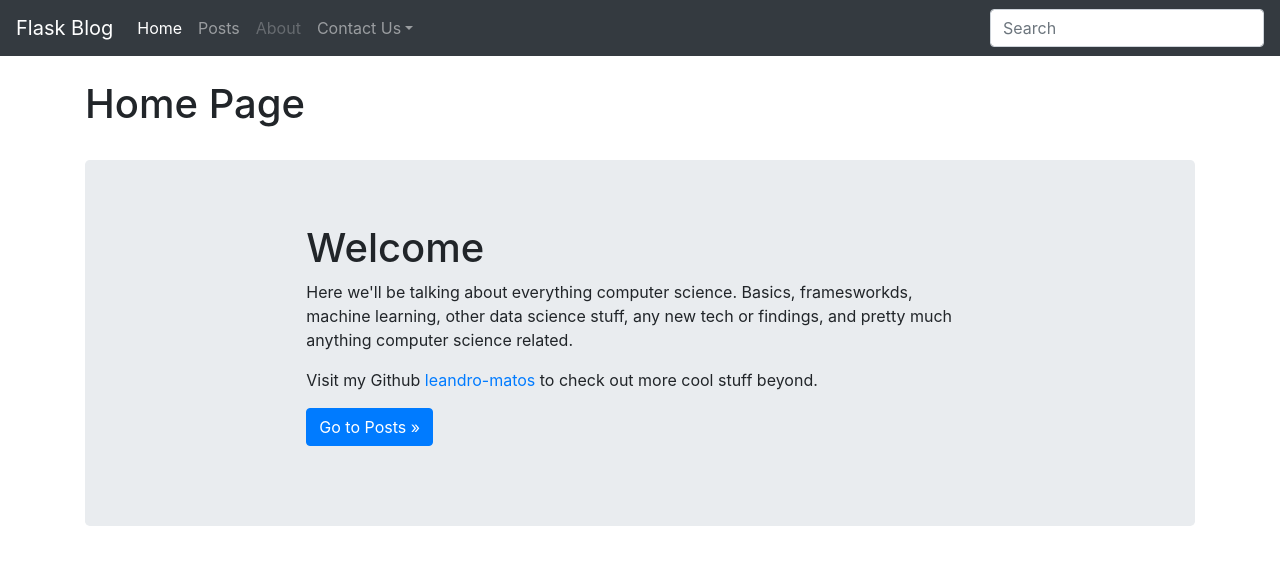
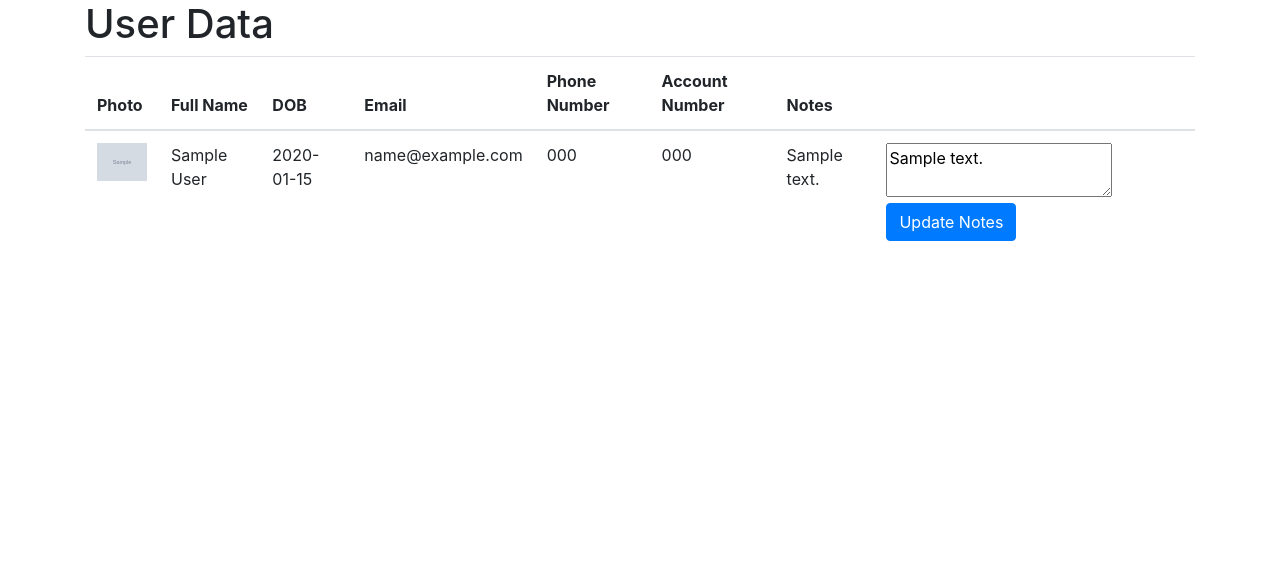
Before and after one commit to mcutler81/flask-simple-postgres, a Flask app: page / in a window 1280 px wide. Shown: the top 565 px of the page. Run offline with Flask 3, Linux system fonts and the light colour scheme; tables that the repository leaves empty hold one stand-in row (values such as "Sample post"); grey boxes marked "Sample" are stand-in pictures; some libraries are stand-ins or nearby versions.

Commit message:
Update index.html

```diff
--- a/templates/index.html
+++ b/templates/index.html
@@ -1,24 +1,46 @@
-{% extends 'base.html' %}
-
-{% block head %}
-<title>Home</title>
-{% endblock %}
-
-{% block body %}
-<br>
-<h1>Home Page</h1>
-<br>
-    <main role="main">
-        <div class="jumbotron">
-        <div class="col-sm-8 mx-auto">
-            <h1>Welcome</h1>
-            <p>Here we'll be talking about everything computer science. Basics, framesworkds, machine learning, other data science stuff, any new tech or findings, and pretty much anything computer science related.</p>
-            <p>Visit my Github <a href="https://github.com/leandro-matos" target="blank">leandro-matos</a> to check out more cool stuff beyond.</p>
-            <p>
-            <a class="btn btn-primary" href="/posts" role="button">Go to Posts &raquo;</a>
-            </p>
-        </div>
-        </div>
-    </main>
-
-{% endblock %}
+<!DOCTYPE html>
+<html>
+<head>
+    <title>User Data</title>
+    <link href="https://stackpath.bootstrapcdn.com/bootstrap/4.5.0/css/bootstrap.min.css" rel="stylesheet">
+</head>
+<body>
+    <div class="container">
+        <h1>User Data</h1>
+        <table class="table">
+            <thead>
+                <tr>
+                    <th>Photo</th>
+                    <th>Full Name</th>
+                    <th>DOB</th>
+                    <th>Email</th>
+                    <th>Phone Number</th>
+                    <th>Account Number</th>
+                    <th>Notes</th>
+                    <th></th>
+                </tr>
+            </thead>
+            <tbody>
+                {% for user in users %}
+                <tr>
+                    <td><img src="{{ user.photo }}" alt="User Photo" width="50"></td>
+                    <td>{{ user.full_name }}</td>
+                    <td>{{ user.dob.strftime('%Y-%m-%d') }}</td>
+                    <td>{{ user.email }}</td>
+                    <td>{{ user.phone_number }}</td>
+                    <td>{{ user.account_number }}</td>
+                    <td>{{ user.notes }}</td>
+                    <td>
+                        <form action="/update_notes" method="post">
+                            <input type="hidden" name="user_id" value="{{ user.id }}">
+                            <textarea name="notes">{{ user.notes }}</textarea>
+                            <button type="submit" class="btn btn-primary">Update Notes</button>
+                        </form>
+                    </td>
+                </tr>
+                {% endfor %}
+            </tbody>
+        </table>
+    </div>
+</body>
+</html>
```
